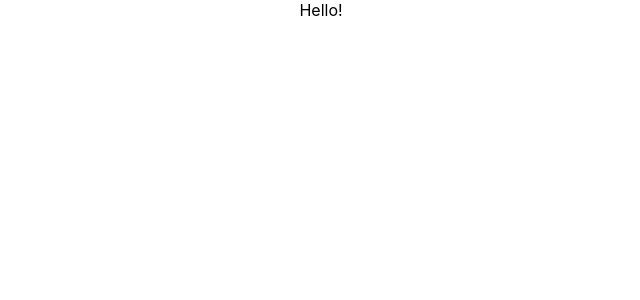
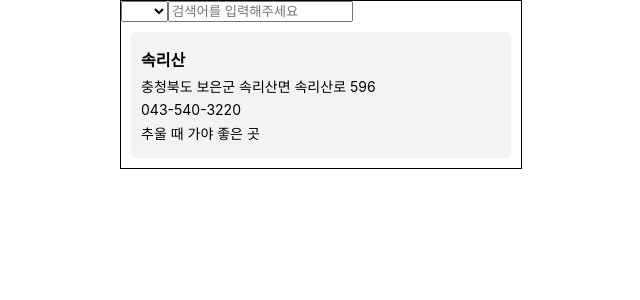
Before and after one commit to WPO-Team-01/wanted-codestates-project-1-8, a React (Create React App) app: page / in a window 1280 px wide. Shown: the top 300 px of the page, without its empty margins (319-959 px from the left). Built offline with nearby package versions, Linux system fonts and the light colour scheme.

Commit message:
Design : forest list UI

```diff
--- a/src/App.js
+++ b/src/App.js
@@ -1,10 +1,18 @@
-import './App.css';
+import styled from "styled-components";
+import "./App.css";
+import ForestList from "./pages/ForestList/ForestList";
+
+const Layout = styled.div`
+  margin: 0 auto;
+  max-width: 400px;
+  border: 1px solid black;
+`;
 
 function App() {
   return (
-    <div className="App">
-      Hello!
-    </div>
+    <Layout>
+      <ForestList />
+    </Layout>
   );
 }
 
--- /dev/null
+++ b/src/pages/ForestList/ForestList.js
@@ -0,0 +1,75 @@
+import { useState } from "react";
+import styled from "styled-components";
+
+const Container = styled.div`
+  display: flex;
+`;
+
+const SearchInput = styled.input``;
+
+const SelectBox = styled.select``;
+
+const OptionBox = styled.option``;
+
+const ListContainer = styled.div``;
+
+const List = styled.div`
+  background-color: #f3f3f3;
+  margin: 10px;
+  border-radius: 5px;
+  padding: 10px;
+`;
+
+const Title = styled.div`
+  font-weight: bold;
+  margin: 5px 0;
+`;
+
+const Content = styled.p`
+  font-size: 14px;
+  margin: 5px 0;
+`;
+
+const ForestList = () => {
+  //const [infos, getInfos] = useState([]);
+
+  // const GetForestList = fetch(
+  //   `https://cors-anywhere.herokuapp.com/https://www.chungbuk.go.kr/openapi-json/pubdata/pubMapForest.do`
+  // )
+  //   .then((response) => response.json())
+  //   .then((data) => console.log(JSON.parse(data)));
+
+  const Data = [
+    {
+      fcNm: "계명산자연휴양림",
+      fcAddr: "충청북도 충주시 충주호수로 1170",
+      ref1: "043-840-7930",
+    },
+    {
+      fcNm: "속리산휴양림",
+      fcAddr: "충청북도 보은군 속리산면 속리산로 596",
+      ref1: "043-540-3220",
+    },
+  ];
+  return (
+    <div>
+      <Container>
+        <SelectBox>
+          <OptionBox></OptionBox>
+          <OptionBox>메모</OptionBox>
+        </SelectBox>
+        <SearchInput placeholder="검색어를 입력해주세요" />
+      </Container>
+      <ListContainer>
+        <List>
+          <Title>{Data.fcNm}속리산</Title>
+          <Content>충청북도 보은군 속리산면 속리산로 596</Content>
+          <Content>043-540-3220</Content>
+          <Content>추울 때 가야 좋은 곳</Content>
+        </List>
+      </ListContainer>
+    </div>
+  );
+};
+
+export default ForestList;
```
